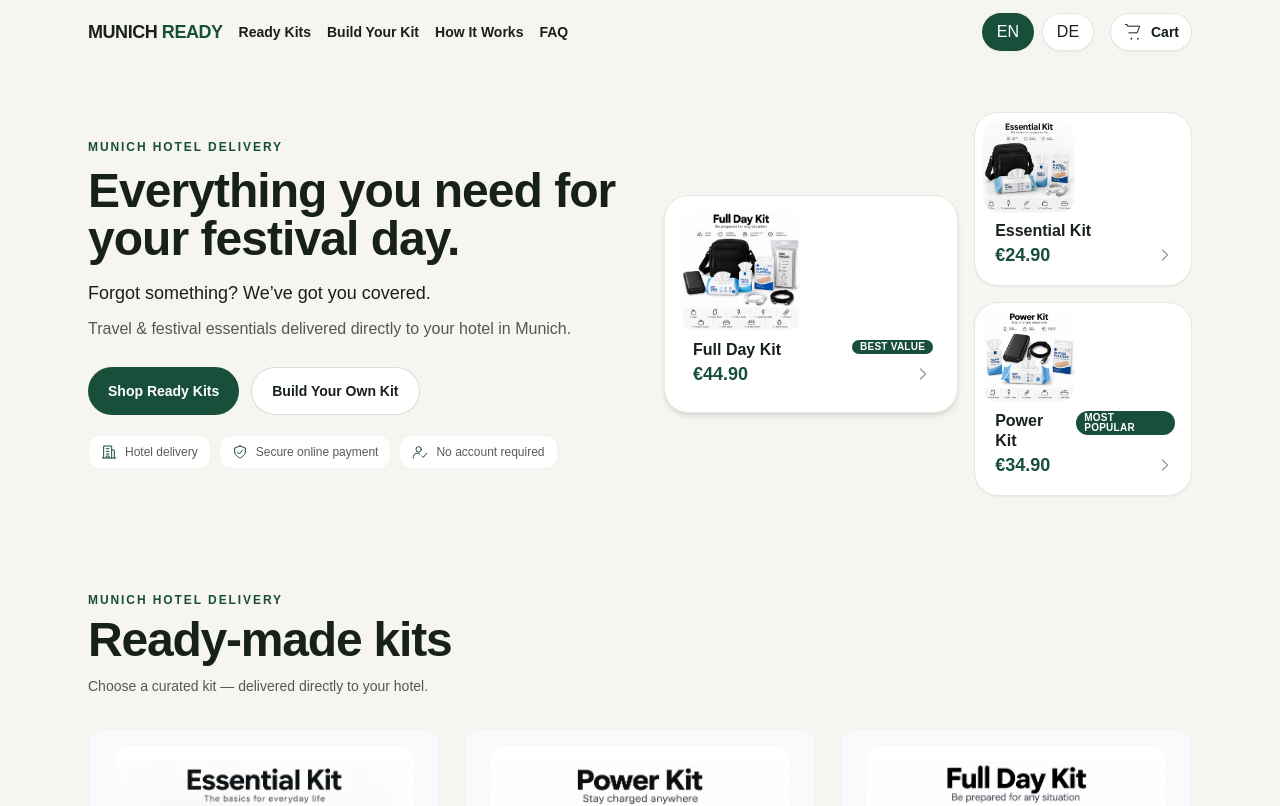
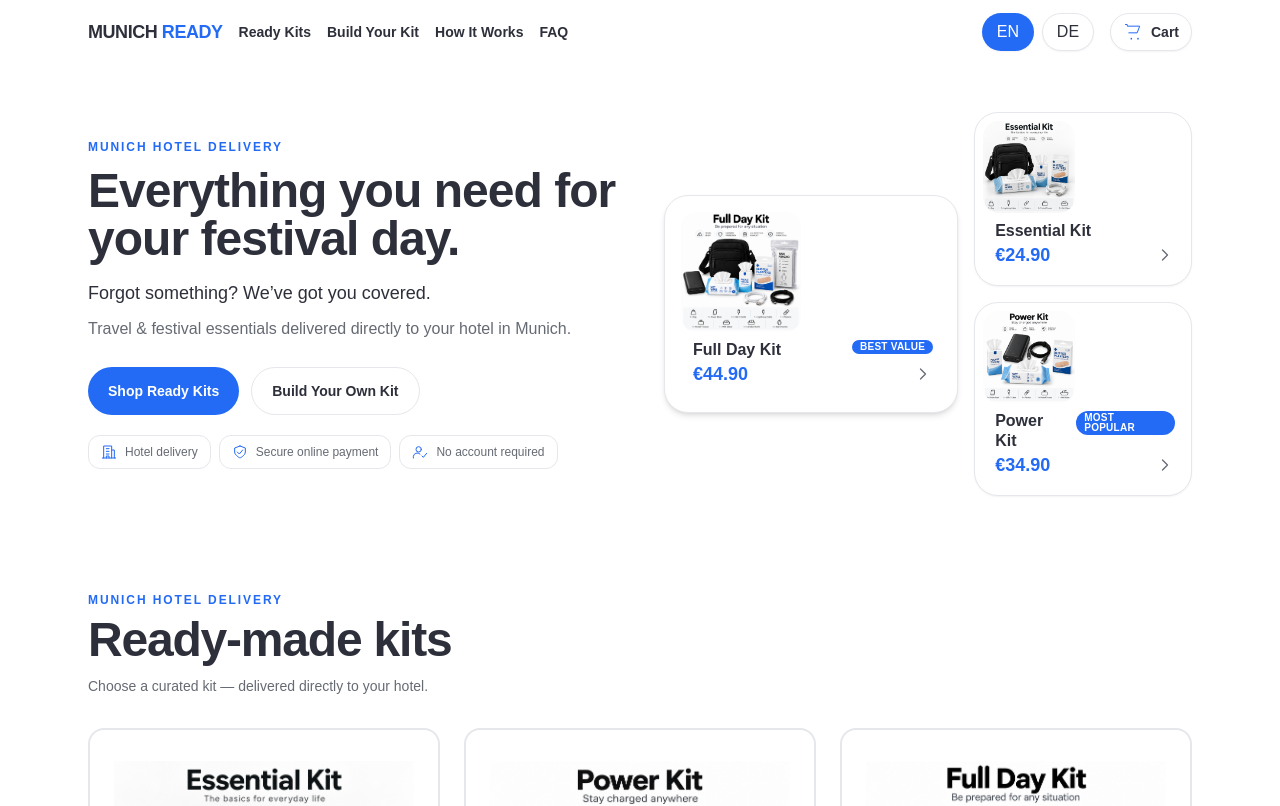
Before and after one commit to cleanxmunchen-lang/munich-ready, a Next.js app: page / in a window 1280 px wide. Shown: the top 806 px of the page. Built offline with nearby package versions, Linux system fonts and the light colour scheme.

Commit message:
feat: add customer-only blue palette for header and components

```diff
--- a/app/globals.css
+++ b/app/globals.css
@@ -131,3 +131,138 @@
 @media (prefers-reduced-motion: reduce) {
   html { scroll-behavior: auto; }
 }
+
+/* Customer-only blue palette experiment.
+   The existing customer header scopes this theme, including cart/toast siblings.
+   Admin routes do not render .site-header, so their original palette stays intact.
+   Remove this block to restore the green customer palette. Legacy utility aliases
+   below let checkout and all other component/logic files remain unchanged. */
+body:has(.site-header) {
+  --brand-primary: #236AF5;
+  --brand-primary-hover: #1D58CE;
+  --brand-primary-soft: #EEF4FF;
+  --text-primary: #2D2F3A;
+  --text-secondary: #666A73;
+  --background: #FFFFFF;
+  --background-secondary: #F7F8FA;
+  --border: #E5E7EB;
+  --ink: var(--text-primary);
+  --sand: var(--background);
+  --moss: var(--brand-primary);
+  background-color: var(--background);
+  color: var(--text-primary);
+}
+
+body:has(.site-header) :is(.site-header, footer, .button-secondary, .card, #ready-kits article) {
+  background-color: var(--background);
+}
+body:has(.site-header) :is(.button-primary, [class~="bg-[#184f3a]"]) {
+  background-color: var(--brand-primary);
+  color: var(--background);
+}
+body:has(.site-header) :is(.button-primary, [class~="bg-[#184f3a]"]):hover:not(:disabled) {
+  background-color: var(--brand-primary-hover);
+}
+body:has(.site-header) :is(.button-primary, .button-secondary):focus,
+body:has(.site-header) [class~="focus-visible:ring-[#184f3a]"]:focus-visible {
+  --tw-ring-color: var(--brand-primary);
+}
+body:has(.site-header) .button-secondary {
+  color: var(--text-primary);
+  border-color: var(--border);
+}
+body:has(.site-header) .button-secondary:hover:not(:disabled) {
+  background-color: var(--brand-primary-soft);
+  border-color: var(--brand-primary);
+  color: var(--brand-primary);
+}
+
+/* Brand labels, icons, prices and selected card/control borders. */
+body:has(.site-header) :is(.eyebrow, [class~="text-[#184f3a]"], [class~="text-[#184f3a]/40"]) {
+  color: var(--brand-primary);
+}
+body:has(.site-header) [class~="border-[#184f3a]"] {
+  border-color: var(--brand-primary);
+}
+body:has(.site-header) :is([class~="bg-[#e7f0e7]"], [class~="bg-[#f1f6f2]"], [class~="bg-[#184f3a]/15"]) {
+  background-color: var(--brand-primary-soft);
+}
+body:has(.site-header) [class~="bg-[#f7faf6]"] {
+  background-color: var(--background-secondary);
+}
+body:has(.site-header) [class~="text-[#17201a]"] {
+  color: var(--text-primary);
+}
+body:has(.site-header) :is(
+  [class~="text-black/40"], [class~="text-black/50"], [class~="text-black/55"],
+  [class~="text-black/60"], [class~="text-black/65"], [class~="text-black/70"]
+) {
+  color: var(--text-secondary);
+}
+body:has(.site-header) :is(
+  .card, [class~="border-black/5"], [class~="border-black/10"], [class~="border-black/15"],
+  [class~="border-[#17201a]/10"], [class~="border-[#17201a]/15"],
+  [class~="border-gray-100"], [class~="border-[#184f3a]/25"],
+  .cart-item, .cart-item-controls > div:first-child, .product-quantity button
+) {
+  border-color: var(--border);
+}
+body:has(.site-header) [class~="divide-black/10"] > :not([hidden]) ~ :not([hidden]) {
+  border-color: var(--border);
+}
+
+/* Existing SVG presentation colors, without changing the artwork or geometry. */
+body:has(.site-header) [stroke="#184f3a"],
+body:has(.site-header) .header-cart [stroke="#17201a"] {
+  stroke: var(--brand-primary);
+}
+body:has(.site-header) [fill="#184f3a"],
+body:has(.site-header) .header-cart [fill="#17201a"] {
+  fill: var(--brand-primary);
+}
+body:has(.site-header) .site-header button:not(.header-cart) [stroke="#17201a"] {
+  stroke: var(--text-primary);
+}
+
+/* Header navigation, cable choices, quantity controls, footer and FAQ states. */
+body:has(.site-header) :is(.site-header nav a, footer a):is(:hover, :focus-visible),
+body:has(.site-header) #faq summary:is(:hover, :focus-visible),
+body:has(.site-header) #faq details[open] > summary,
+body:has(.site-header) #faq summary::marker,
+body:has(.site-header) :is(.product-quantity button, .cart-item-controls > div:first-child button) {
+  color: var(--brand-primary);
+}
+body:has(.site-header) [class~="hover:bg-[#e7f0e7]"]:hover,
+body:has(.site-header) :is(.cable-options button, fieldset button)[aria-pressed="false"]:hover:not(:disabled),
+body:has(.site-header) :is(.product-quantity button, .cart-item-controls > div:first-child button):hover:not(:disabled),
+body:has(.site-header) #faq details[open] {
+  background-color: var(--brand-primary-soft);
+}
+body:has(.site-header) :is(.cable-options button, fieldset button)[aria-pressed="false"]:hover:not(:disabled) {
+  border-color: var(--brand-primary);
+}
+body:has(.site-header) :is(input, textarea, select) {
+  accent-color: var(--brand-primary);
+}
+body:has(.site-header) :is(input, textarea, select, button, a, summary):focus-visible {
+  outline-color: var(--brand-primary);
+}
+body:has(.site-header) :is(.cart-dialog, main) a:not(.button-primary):not(.button-secondary):not(.hero-preview) {
+  color: var(--brand-primary);
+}
+body:has(.site-header) [class~="bg-black/90"] {
+  background-color: var(--brand-primary);
+}
+
+/* Recolor the existing fallback art only; product image files stay untouched. */
+body:has(.site-header) [class~="from-[#dce9dc]"] {
+  --tw-gradient-from: var(--brand-primary-soft) var(--tw-gradient-from-position);
+  --tw-gradient-to: transparent var(--tw-gradient-to-position);
+  --tw-gradient-stops: var(--tw-gradient-from), var(--tw-gradient-to);
+}
+body:has(.site-header) [class~="via-[#f7f1e7]"] {
+  --tw-gradient-stops: var(--tw-gradient-from), var(--background) var(--tw-gradient-via-position), var(--tw-gradient-to);
+}
+body:has(.site-header) [class~="to-[#d8e6dd]"] {
+  --tw-gradient-to: var(--background-secondary) var(--tw-gradient-to-position);
+}
```
